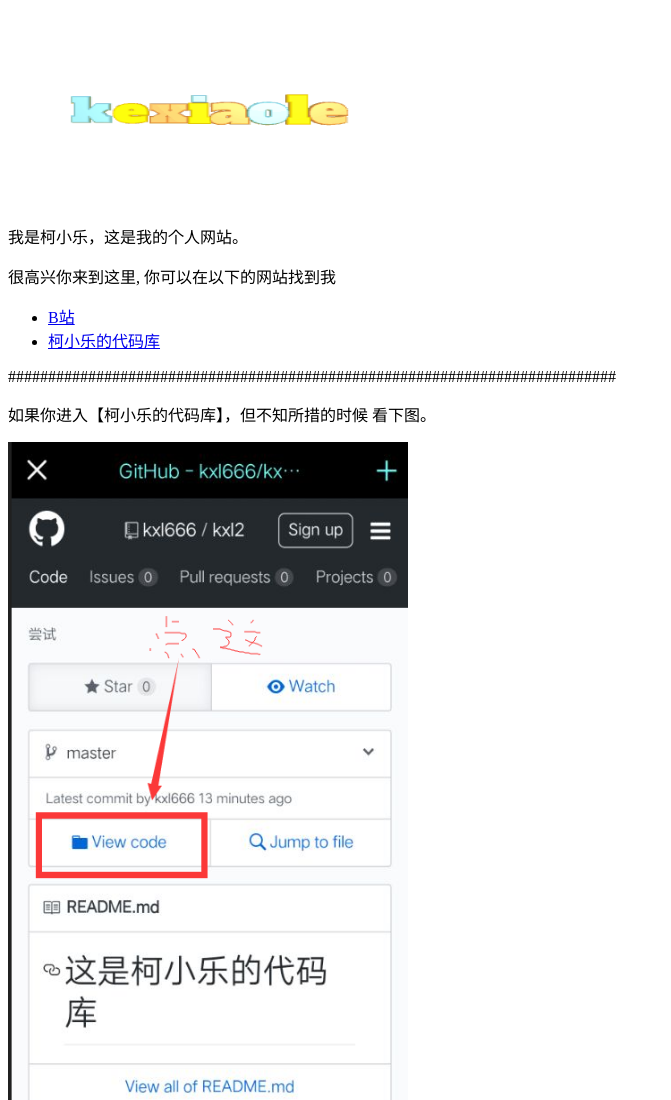
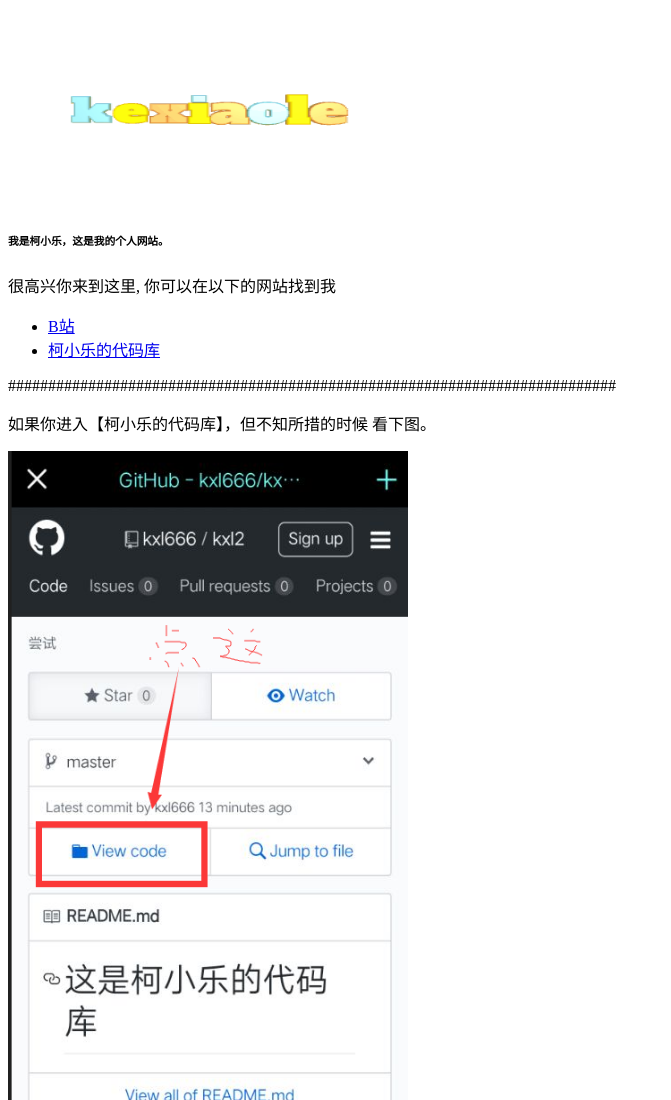
Before and after one commit to kxl666/kxl-Shell, a plain HTML site: page index.html in a window 1280 px wide. Shown: the top 1100 px of the page, without its empty margins (0-671 px from the left). Drawn offline with Linux system fonts and the light colour scheme.

Commit message:
Update index.html

```diff
--- a/index.html
+++ b/index.html
@@ -1,6 +1,6 @@
 <p><img src="3D Text-1s-280px.gif" width="400" height="200" /> </p>
 <title> Hello 大家好，欢迎来到柯小乐的网站。</title>
-<p>我是柯小乐，这是我的个人网站。 </p>
+<h6>我是柯小乐，这是我的个人网站。</h6>
 <p>很高兴你来到这里, 你可以在以下的网站找到我</p>
 
 <ul>
```
